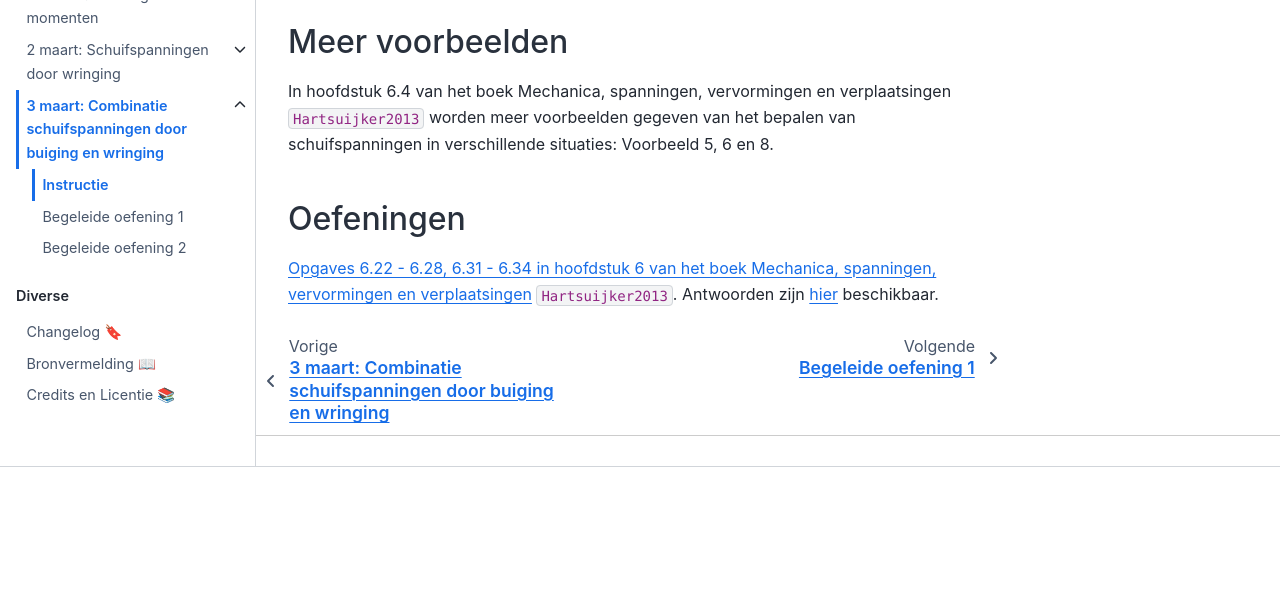
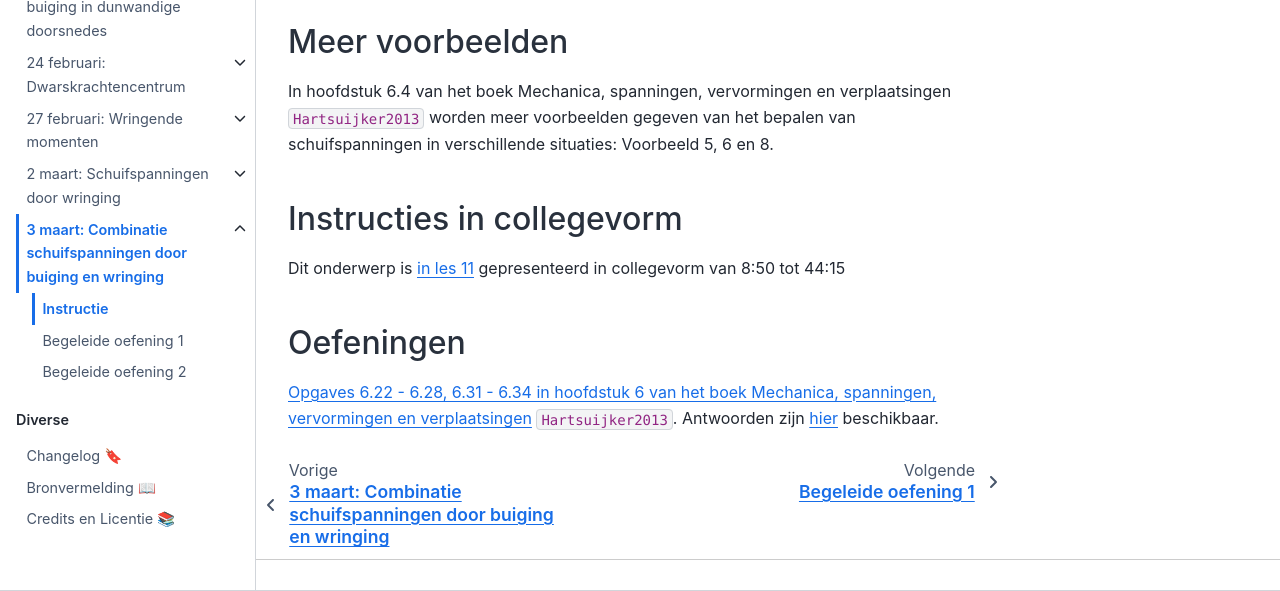
Before and after one commit to TUDelft-books/CTB1310, a Jupyter Book: the page built from book/torsie_shear/instructie.md, in a window 1280 px wide and 900 px high, scrolled down 799 px, cut to the strip 309-900 px from the top of the window. Built offline with Jupyter Book 1.0.4 settings and Sphinx 7.4.7 and the Sphinx Book theme 1.1.4, drawn with Linux system fonts in a browser that asks for light colours; comment, search, counter and statistics services are not loaded; cross-references to code outside the pages are shown as plain code; before the commit the page ends 1575 px from its top, so only the background shows below that.

Commit message:
added collegerama

```diff
--- a/book/torsie_shear/instructie.md
+++ b/book/torsie_shear/instructie.md
@@ -247,9 +247,8 @@
 ## Meer voorbeelden
 In hoofdstuk 6.4 van het boek Mechanica, spanningen, vervormingen en verplaatsingen {cite:p}`Hartsuijker2013` worden meer voorbeelden gegeven van het bepalen van schuifspanningen in verschillende situaties: Voorbeeld 5, 6 en 8.
 
-% ## Instructies in collegevorm
-%
-% Dit onderwerp is [les ...](...) gepresenteerd in collegevorm tot ....
+## Instructies in collegevorm
+Dit onderwerp is [in les 11](https://collegeramavideoportal.tudelft.nl/catalogue/ctb1310/presentation/0e6b6d69aebc4c61887b5b2aaca496b11d?academicYear=2025-2026-ctb1310) gepresenteerd in collegevorm van 8:50 tot 44:15
 
 ## Oefeningen
 [Opgaves 6.22 - 6.28, 6.31 - 6.34 in hoofdstuk 6 van het boek Mechanica, spanningen, vervormingen en verplaatsingen](https://icozct.tudelft.nl/TUD_CT/boekantwoorden/files/TM2vraagstukkenbundel.pdf) {cite:p}`Hartsuijker2013`. Antwoorden zijn [hier](https://icozct.tudelft.nl/TUD_CT/boekantwoorden/vol2/Chapter5/) beschikbaar.
```
Also changed, not shown: other parts of book/torsie_shear/instructie.md (+1 -1 lines), book/changelog.md (+3 -0 lines).
